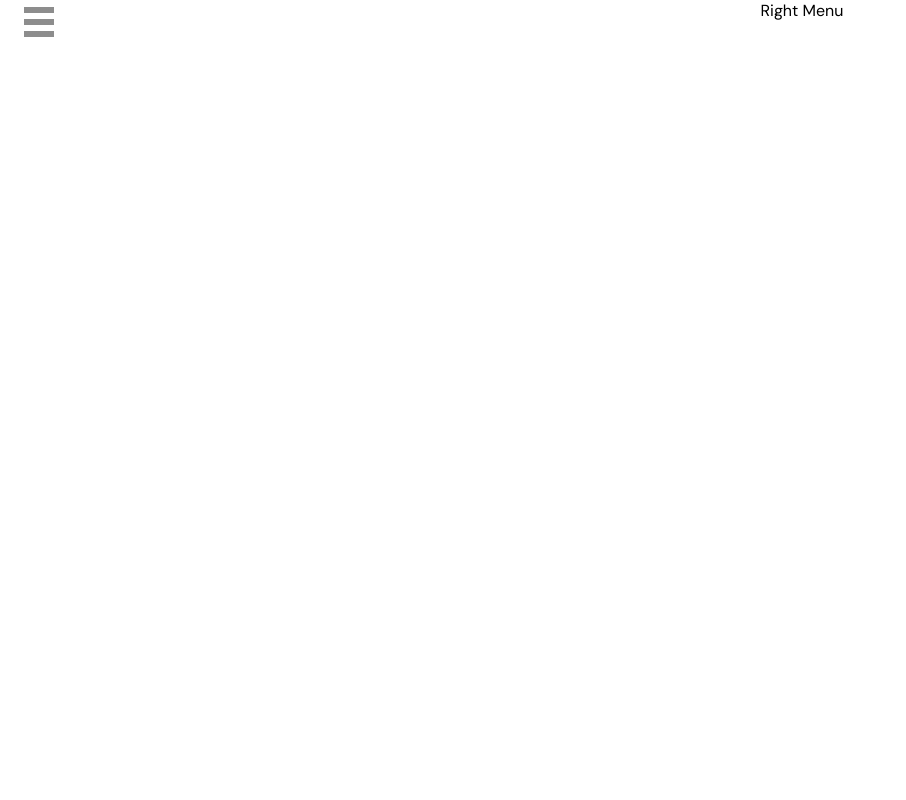
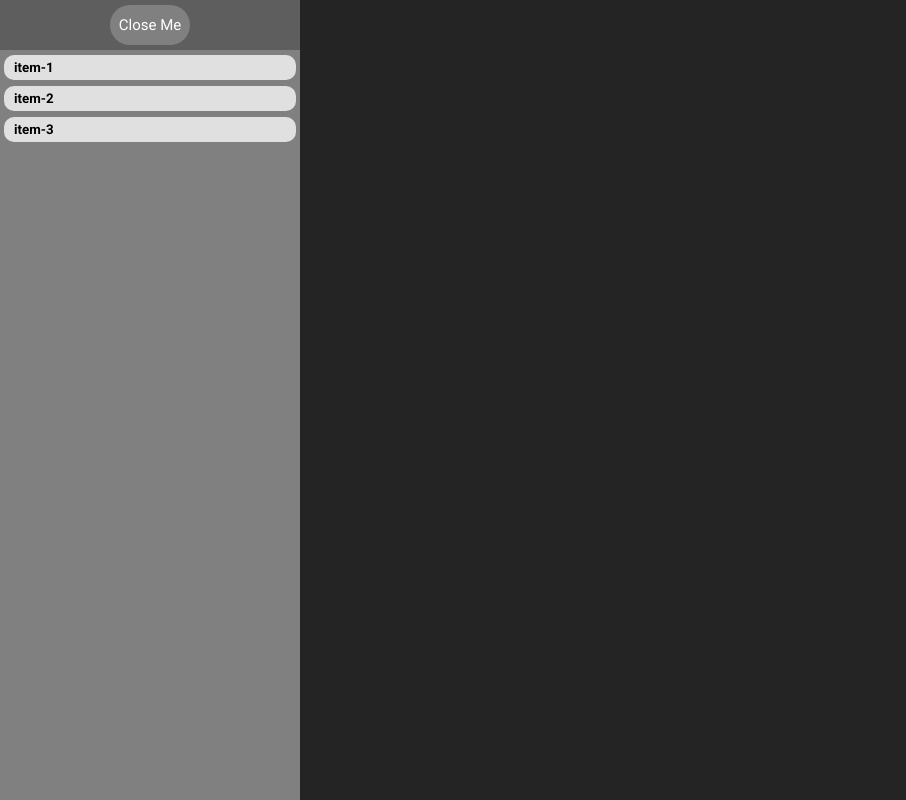
Before and after one commit to pouyacoder/BurgMenu, a Vue app: page / in a window 1280 px wide. Shown: the whole page, without its empty margins (0-906 px from the left). Built offline with nearby package versions, Linux system fonts and the light colour scheme.

Commit message:
refactor: simplify every thing

```diff
--- a/src/App.vue
+++ b/src/App.vue
@@ -1,43 +1,36 @@
 <script>
-import HamButton from "./components/HamButton.vue";
-import SideMenu from "./components/SideMenu.vue";
-import items from "./items";
+import LeftPanel from "./components/LeftPanel.vue";
 export default {
   name: "App",
   data: function () {
     return {
-      items: items,
-      showSideMenu: false,
+      showLeftPanel: true,
     };
   },
   methods: {
-    toggleSideMenu: function () {
-      this.showSideMenu = this.showSideMenu ? false : true;
+    closeLeftPanel: function () {
+      this.showLeftPanel = false;
     },
   },
-  components: { SideMenu, HamButton },
+  components: { LeftPanel },
 };
 </script>
 
 <template>
-  <div id="app">
-    <div>
-      <div class="left">
-        <div>
-          <div v-if="showSideMenu" class="side-left open-menu">
-            <SideMenu v-bind:menuItems="items" v-bind:isActive="true" />
-          </div>
-          <div v-else class="side-left close-menu">
-            <SideMenu v-bind:menuItems="items" v-bind:isActive="true" />
-          </div>
-        </div>
-        <div class="burger-btn">
-          <HamButton v-bind:toggle="toggleSideMenu" />
-        </div>
-      </div>
-    </div>
-    <div class="side-right">Right Menu</div>
+  <div class="app">
+    <LeftPanel
+      v-bind:isActive="showLeftPanel"
+      v-bind:closeBtnCallback="closeLeftPanel"
+    ></LeftPanel>
   </div>
 </template>
 
-<style></style>
+<style>
+.app {
+  height: 100vh;
+  display: flex;
+  flex-direction: row;
+  justify-content: space-between;
+  background: rgb(36, 36, 36);
+}
+</style>
--- /dev/null
+++ b/src/components/CloseBar.vue
@@ -0,0 +1,39 @@
+<script>
+export default {
+  name: "CloseBar",
+  props: {
+    closeBtnCallback: Function,
+  },
+};
+</script>
+
+<template>
+  <div class="close-bar">
+    <button v-on:click="closeBtnCallback">Close Me</button>
+  </div>
+</template>
+
+<style>
+.close-bar {
+  height: 50px;
+  background-color: rgba(82, 82, 82, 0.726);
+  display: flex;
+  flex-direction: column;
+  justify-content: center;
+  align-items: center;
+  margin-bottom: 2px;
+}
+
+.close-bar button {
+  background-color: gray;
+  border: 0;
+  border-radius: 30px;
+  width: 80px;
+  height: 40px;
+  font-size: 15px;
+}
+
+.close-bar button:hover {
+  background-color: rgb(107, 107, 107);
+}
+</style>
--- a/src/components/HamButton.vue
+++ /dev/null
@@ -1,39 +0,0 @@
-<script>
-export default {
-  name: "HamButton",
-  props: ["toggle"],
-  data: function () {
-    return {};
-  },
-};
-</script>
-
-<template>
-  <div class="burg-btn">
-    <div class="burg-menu-btn" v-on:click="toggle"></div>
-  </div>
-</template>
-
-<style>
-.burg-btn {
-  padding: 2px;
-}
-
-.burg-menu-btn {
-  width: 150px; /* control the size */
-  aspect-ratio: 1;
-  background: linear-gradient(#818181e7 50%, #0000 0) 0 0/100% 40%;
-  width: 30px;
-  height: 30px;
-}
-
-.burg-menu-btn-close {
-  width: 150px; /* size of the icon */
-  aspect-ratio: 1;
-  background: conic-gradient(from 90deg at 33% 33%, #0000 90deg, #818181e7 0)
-    100% 100%/60% 60%;
-  transform: translateZ(0px) rotate(45deg);
-  width: 30px;
-  height: 30px;
-}
-</style>
--- /dev/null
+++ b/src/components/Item.vue
@@ -0,0 +1,52 @@
+<script>
+export default {
+  name: "Item",
+  props: {
+    title: String,
+    children: Array,
+  },
+  data() {
+    return {
+      isOpen: false,
+    };
+  },
+  methods: {
+    toggleChildMenu: function () {
+      this.isOpen = this.isOpen ? false : true;
+    },
+  },
+  components: {
+    Menu: () => import("./Menu.vue"),
+  },
+};
+</script>
+
+<template>
+  <div class="item">
+    <button v-on:click="toggleChildMenu">{{ title }}</button>
+    <Menu v-if="children" v-bind:items="children" v-bind:isOpen="isOpen"></Menu>
+  </div>
+</template>
+
+<style>
+.item {
+  padding: 0 0px 3px 4px;
+}
+.item button {
+  width: 100%;
+  border: 0;
+  border-radius: 10px;
+  height: 25px;
+  background-color: #e0e0e0;
+  color: #000;
+  font-weight: 600;
+  display: flex;
+  flex-direction: row;
+  align-items: center;
+  padding-left: 10px;
+}
+
+.item button:hover {
+  background-color: #b3b0b0;
+}
+</style>
--- /dev/null
+++ b/src/components/LeftPanel.vue
@@ -0,0 +1,53 @@
+<script>
+import CloseBar from "./CloseBar.vue";
+import Menu from "./Menu.vue";
+import children from "./../items";
+export default {
+  name: "LeftPanel",
+  data() {
+    return {
+      items: children,
+    };
+  },
+  props: {
+    isActive: Boolean,
+    closeBtnCallback: Function,
+  },
+  methods: {
+    setLeftPosition: function (active) {
+      if (active) {
+        return {
+          left: "0px",
+        };
+      }
+      return {
+        left: "-400px",
+      };
+    },
+  },
+  components: { CloseBar, Menu },
+};
+</script>
+
+<template>
+  <div class="left-panel" v-bind:style="setLeftPosition(isActive)">
+    <CloseBar v-bind:closeBtnCallback="closeBtnCallback"></CloseBar>
+    <div class="left-pane-menu-container">
+      <Menu v-bind:items="items" v-bind:isOpen="true"></Menu>
+    </div>
+  </div>
+</template>
+
+<style>
+.left-panel {
+  height: 100%;
+  width: 300px;
+  background-color: gray;
+  position: relative;
+  transition: left 500ms ease-in-out;
+}
+
+.left-pane-menu-container {
+  padding-right: 4px;
+}
+</style>
--- /dev/null
+++ b/src/components/Menu.vue
@@ -0,0 +1,47 @@
+<script>
+import Item from "./Item.vue";
+export default {
+  name: "Menu",
+  props: {
+    items: Array,
+    isOpen: Boolean,
+  },
+  methods: {
+    openMenu: function (open) {
+      if (open) {
+        return {
+          "max-height": "500px",
+          height: "auto",
+        };
+      }
+      return {
+        height: "auto",
+        "max-height": 0,
+      };
+    },
+  },
+  components: { Item },
+};
+</script>
+
+<template>
+  <div class="menu" v-bind:style="openMenu(isOpen)">
+    <Item
+      v-for="item in items"
+      v-bind:key="item.id"
+      v-bind:title="item.name"
+      v-bind:children="item.children"
+    ></Item>
+  </div>
+</template>
+
+<style>
+.menu {
+  padding-top: 3px;
+  overflow: hidden;
+  display: flex;
+  flex-direction: column;
+  justify-content: top;
+  transition: all 200ms ease-in-out;
+}
+</style>
--- a/src/components/MenuItem.vue
+++ /dev/null
@@ -1,79 +0,0 @@
-<script>
-export default {
-  name: "MenuItem",
-  props: ["title", "sub"],
-  data: function () {
-    return {
-      isActive: false,
-    };
-  },
-  methods: {
-    toggleMenu: function () {
-      this.isActive = this.isActive ? false : true;
-    },
-  },
-  components: { SideMenu: () => import("./SideMenu.vue") },
-};
-</script>
-
-<template>
-  <div class="container">
-    <button v-on:click="toggleMenu">
-      <div>
-        {{ title }}
-      </div>
-      <div class="dropdown-icon">
-        <div v-if="isActive && sub" class="active">></div>
-        <div v-else-if="!isActive && sub" class="off">></div>
-      </div>
-    </button>
-    <SideMenu v-if="sub" v-bind="{ menuItems: sub, isActive: isActive }" />
-  </div>
-</template>
-
-<style>
-.container {
-  width: 100%;
-  /* padding: 0 0 0 7px; */
-  overflow: hidden;
-}
-
-.container button {
-  width: 100%;
-  height: 40px;
-  font-size: 20px;
-  font-weight: bold;
-  background-color: white;
-  color: rgb(28, 30, 33);
-  opacity: 80%;
-  border-radius: 12px;
-  border: 0;
-  margin: 2px 0px 2px 0;
-  padding: 0 12px;
-  display: flex;
-  justify-content: space-between;
-  align-items: center;
-  flex-direction: row;
-  cursor: pointer;
-  transition: all 0.2s;
-}
-
-.container button:hover {
-  background-color: rgba(0, 0, 0, 0.05);
-}
-
-.dropdown-icon {
-  font-size: 30px !important;
-  font-weight: bold;
-}
-
-.dropdown-icon .active {
-  rotate: 90deg;
-  transition: rotate 300ms ease-in-out;
-}
-
-.dropdown-icon .off {
-  rotate: 0deg;
-  transition: rotate 300ms ease-in-out;
-}
-</style>
--- a/src/components/SideMenu.vue
+++ /dev/null
@@ -1,61 +0,0 @@
-<script>
-import MenuItem from "./MenuItem.vue";
-export default {
-  name: "SideMenu",
-  props: ["menuItems", "isActive"],
-  data: function () {
-    return {};
-  },
-  methods: {
-    // menuStyle: function (active) {
-    //   console.log(active);
-    //   if (active) {
-    //     return {
-    //       height: "100%",
-    //       display: "flex",
-    //     };
-    //   }
-    //   return {
-    //     height: "0px",
-    //     display: "none",
-    //   };
-    // },
-  },
-  components: { MenuItem },
-};
-</script>
-
-<template>
-  <div v-if="isActive" class="side-menu open">
-    <div class="item" v-for="item in menuItems">
-      <MenuItem v-bind="{ title: item.name, sub: item.children }"></MenuItem>
-    </div>
-  </div>
-  <div v-else class="side-menu close"></div>
-</template>
-
-<style>
-.side-menu {
-  width: 100%;
-  overflow: hidden;
-  display: flex;
-  align-items: center;
-  justify-content: center top;
-  flex-direction: column;
-  transition: height 0.2s ease-in-out;
-}
-
-.side-menu .item {
-  width: 100%;
-}
-.side-menu .open {
-  height: 100%;
-  /* display: flex; */
-}
-
-.side-menu .close {
-  /* transition: height 0.2s ease-in-out; */
-  height: 0;
-  /* display: none; */
-}
-</style>
--- a/src/items.js
+++ b/src/items.js
@@ -1,36 +1,39 @@
-const items = [
+const children = [
   {
+    id: 1,
     name: "item-1",
     children: [
-      { name: "sub-1", href: "#" },
-      { name: "sub-2", href: "#" },
-      { name: "sub-3", href: "#" },
+      { id: 4, name: "sub-1", href: "#" },
+      { id: 5, name: "sub-2", href: "#" },
+      { id: 6, name: "sub-3", href: "#" },
     ],
   },
   {
+    id: 2,
     name: "item-2",
     children: [
-      { name: "sub-1", href: "#" },
-      { name: "sub-2", href: "#" },
-      { name: "sub-3", href: "#" },
+      { id: 7, name: "sub-1", href: "#" },
+      { id: 8, name: "sub-2", href: "#" },
+      { id: 9, name: "sub-3", href: "#" },
     ],
   },
   {
+    id: 3,
     name: "item-3",
     children: [
-      { name: "sub-1", href: "#" },
-      { name: "sub-2", href: "#" },
+      { id: 10, name: "sub-1", href: "#" },
+      { id: 11, name: "sub-2", href: "#" },
       {
         name: "sub-3",
         href: "#",
         children: [
-          { name: "sub-3.1", href: "#" },
-          { name: "sub-3.2", href: "#" },
-          { name: "sub-3.3", href: "#" },
+          { id: 12, name: "sub-3.1", href: "#" },
+          { id: 13, name: "sub-3.2", href: "#" },
+          { id: 14, name: "sub-3.3", href: "#" },
         ],
       },
     ],
   },
 ];
 
-export default items;
+export default children;
--- /dev/null
+++ b/src/main.css
@@ -0,0 +1,11 @@
+@import url("https://fonts.googleapis.com/css2?family=Roboto:ital,wght@0,100;0,300;0,400;0,500;0,700;0,900;1,100;1,300;1,400;1,500;1,700;1,900&display=swap");
+
+* {
+  box-sizing: border-box;
+  padding: 0;
+  margin: 0;
+  color: white;
+  font-family: "Roboto", sans-serif;
+  font-weight: 400;
+  font-style: normal;
+}
--- a/src/main.js
+++ b/src/main.js
@@ -1,7 +1,7 @@
 import Vue from "vue";
 import App from "./App.vue";
 
-import "./styles/main.css";
+import "./main.css";
 
 new Vue({
   render: (h) => h(App),
--- a/src/styles/main.css
+++ /dev/null
@@ -1,94 +0,0 @@
-@import url("https://fonts.googleapis.com/css2?family=DM+Sans:ital,opsz,wght@0,9..40,100..1000;1,9..40,100..1000&display=swap");
-
-* {
-  font-family: "DM Sans", sans-serif;
-  font-style: normal;
-  /* font-optical-sizing: auto;
-  font-weight: <weight>; */
-  box-sizing: border-box;
-  padding: 0;
-  margin: 0;
-}
-
-body {
-  background-color: white;
-  color: black;
-}
-
-#app {
-  background-color: white;
-  overflow: hidden;
-  height: 100vh;
-  display: flex;
-  align-items: center;
-  justify-content: space-between;
-  flex-direction: row;
-}
-
-.left {
-  height: 100%;
-  margin: 8px 12px;
-  color: black;
-  width: 300px;
-  display: flex;
-  justify-content: top;
-  align-items: top;
-  flex-direction: row;
-  height: 100vh;
-  transition: all 300ms ease-in-out;
-  /* z-index: 100; */
-}
-
-.side-left {
-  position: relative;
-  padding-right: 8px;
-  border-right: 1px solid;
-  border-color: #c0bfbf7e;
-  background-color: white;
-  height: 100vh;
-  width: 300px;
-  transition: all 300ms ease-in-out;
-  display: flex;
-  justify-content: center top;
-  align-items: top;
-  flex-direction: row;
-  overflow: hidden;
-  z-index: 10;
-}
-
-.close-menu {
-  left: -400px;
-}
-
-.open-menu {
-  left: 0px;
-}
-
-.burger-btn {
-  position: fixed;
-  transition: all 300ms ease-in-out;
-  height: 100%;
-  display: flex;
-  justify-content: center top;
-  align-items: top;
-  flex-direction: row;
-  margin-left: 10px;
-  margin-top: 5px;
-  z-index: 0;
-}
-
-/* .side-left:hover {
-  width: 40%;
-} */
-
-.side-right {
-  /* position: fixed; */
-  color: black;
-  width: 90%;
-  display: flex;
-  align-items: center;
-  justify-content: center top;
-  flex-direction: column;
-  height: 100%;
-  z-index: 0;
-}
```
